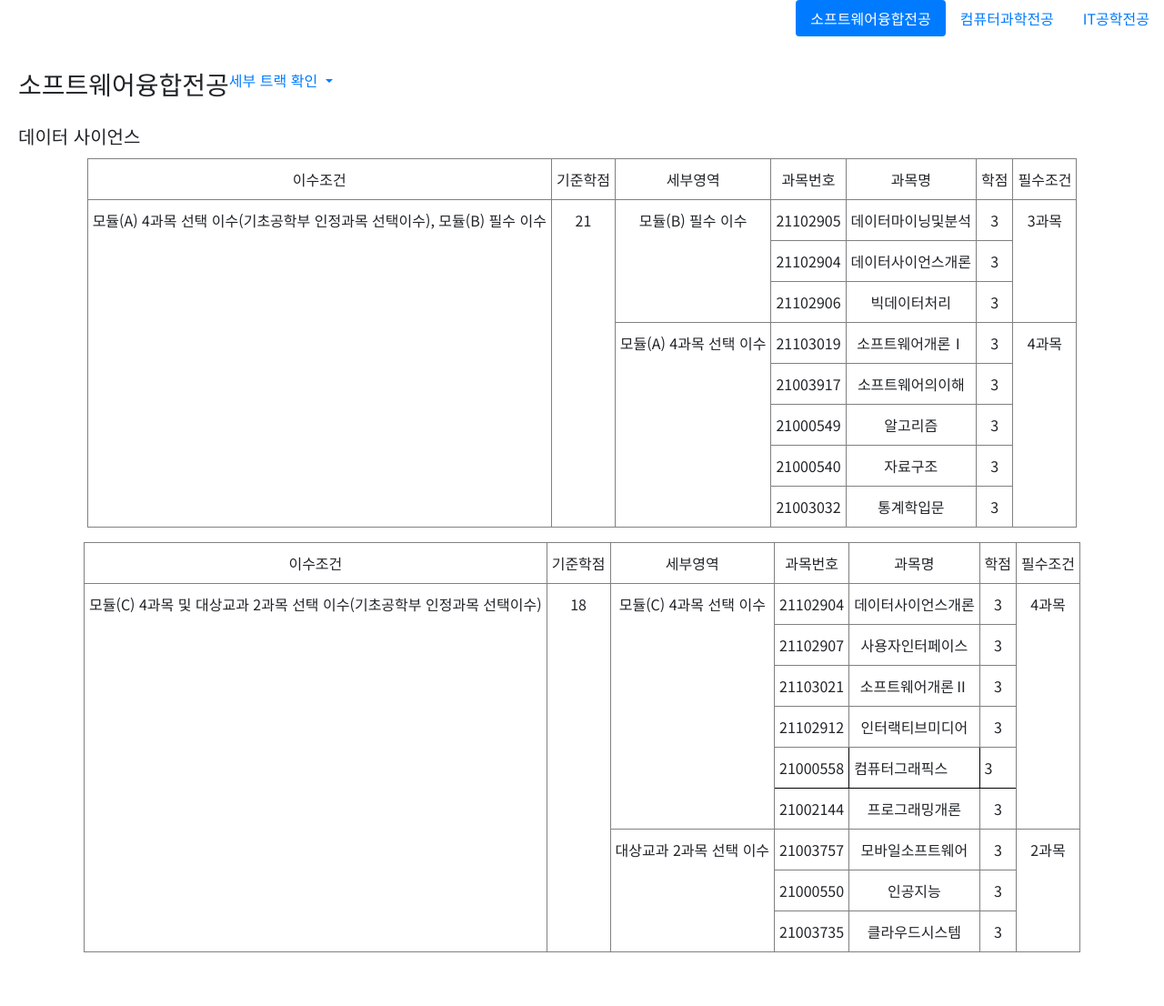
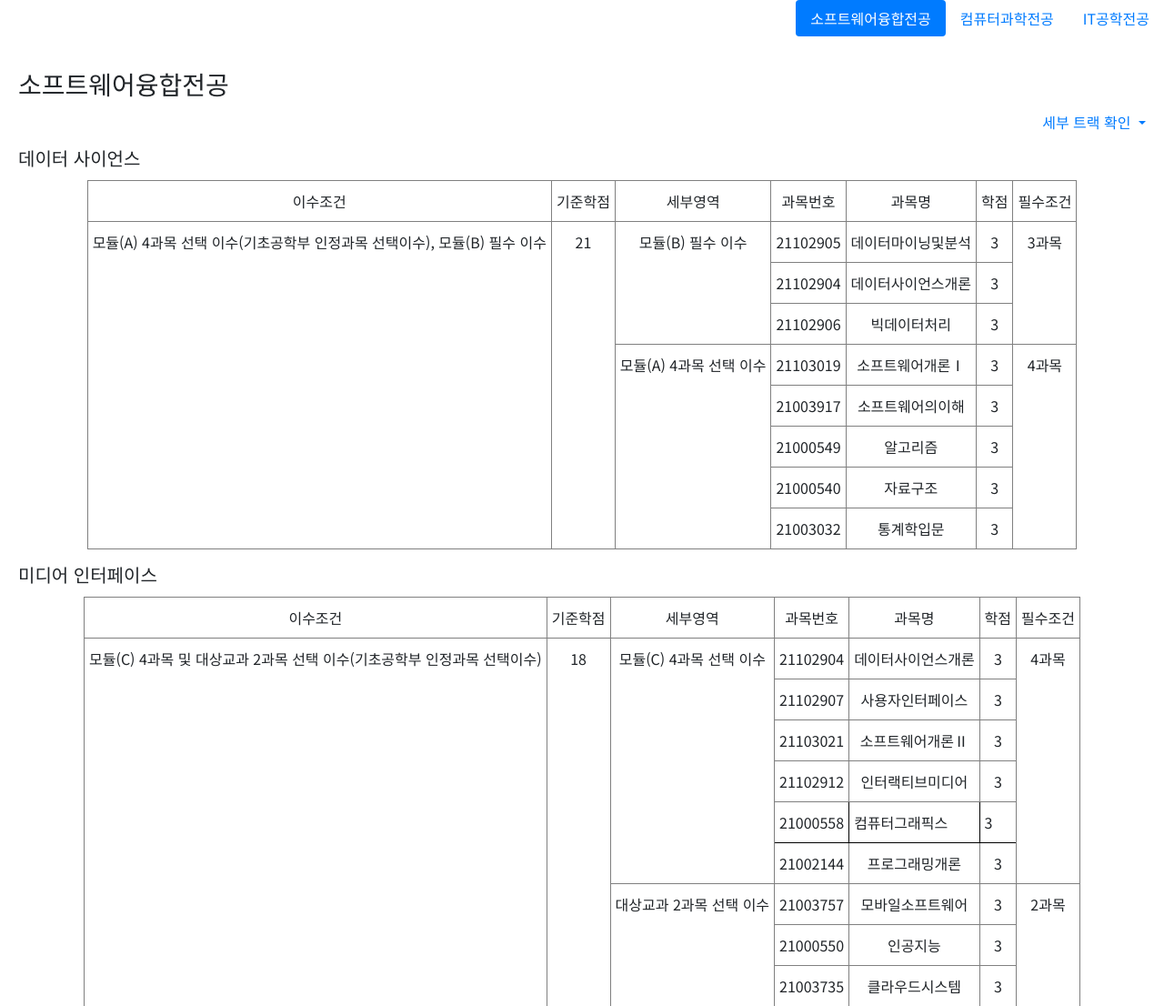
Before and after one commit to 1010Min/-chili-sauce, a Flask app: page /major-track in a window 1280 px wide. Shown: the part 112-1218 px from the top of the page at 91% size. Run offline with Flask 2, Linux system fonts and the light colour scheme; some libraries are stand-ins or nearby versions.

Commit message:
UPDATE:majortrack/html - SW 수정2

```diff
--- a/templates/majortrack.html
+++ b/templates/majortrack.html
@@ -70,9 +70,9 @@
     <div class="tab-content" id="pills-tabContent">
         <div class="tab-pane fade show active" id="pills-home" role="tabpanel" aria-labelledby="pills-home-tab">
             <div class="card-body">
-                <ul class = "nav">
-                    <h3 class="card-title">소프트웨어융합전공</h3>
+                <h3 class="card-title">소프트웨어융합전공</h3>
 
+                <ul class = "nav justify-content-end">
                     <li class="nav-item2 dropdown">
                         <a class="nav-link2 dropdown-toggle" href="#" id="navbarDropdownMenuLink" data-toggle="dropdown" aria-haspopup="true" aria-expanded="false">
                             세부 트랙 확인
@@ -159,6 +159,7 @@
                 </p>
 
                 <p id="media-interface" class="card-text">
+                    <h5 class="card-title">미디어 인터페이스</h5>
                         <table class="tg">
                         <thead>
                           <tr>
```
